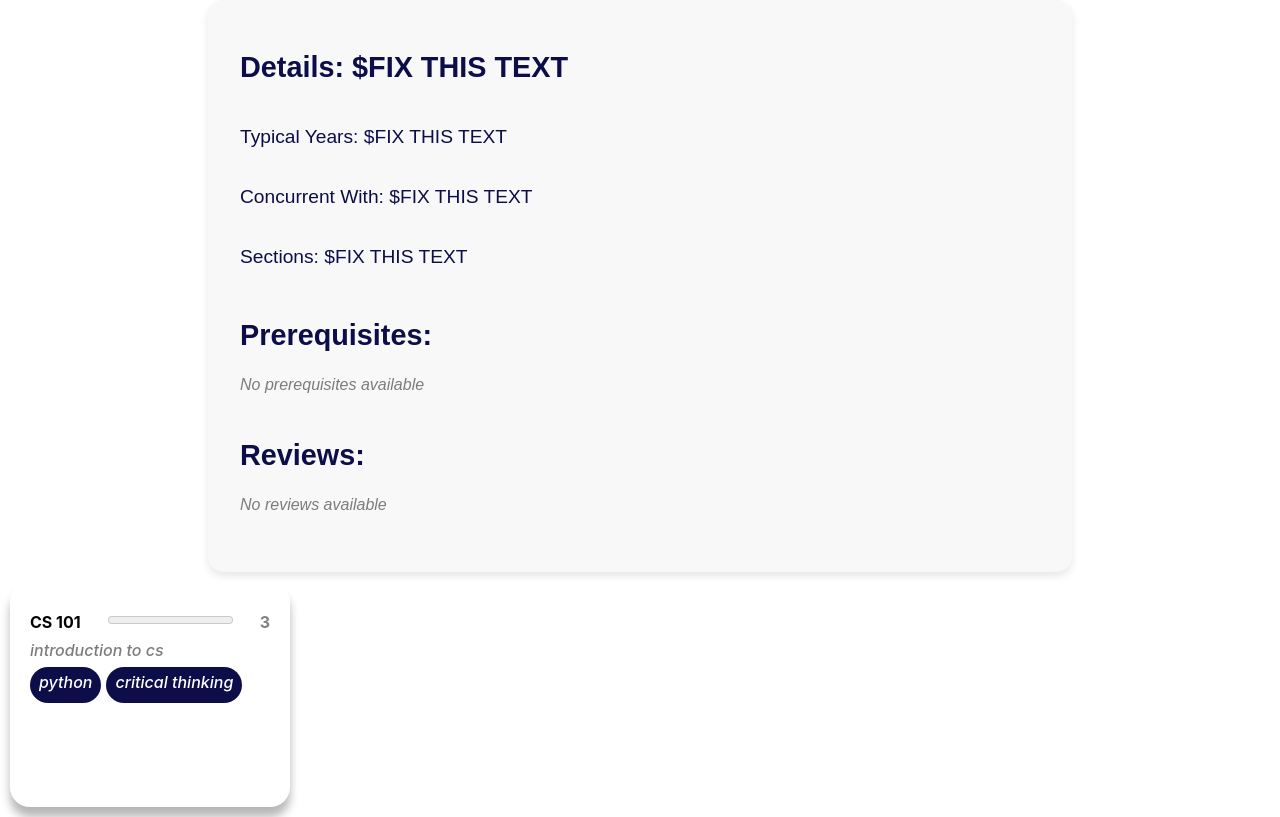
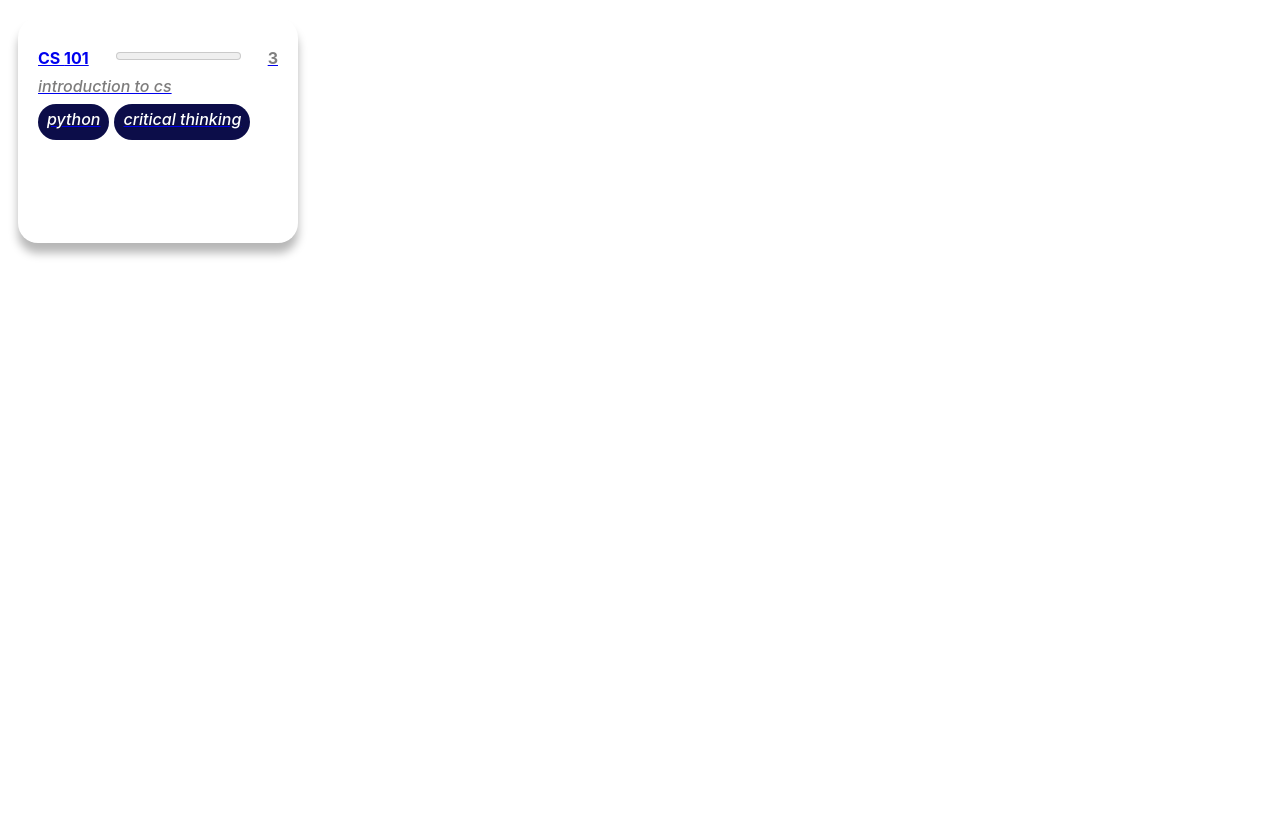
Before and after one commit to cheetodustflori/CourseBits, a React app in the folder course-planner/: page / in a window 1280 px wide. Built offline with nearby package versions, Linux system fonts and the light colour scheme; the HTML template or start-up script is replaced by a standard one.

Commit message:
allows to access based on id

```diff
--- a/course-planner/package.json
+++ b/course-planner/package.json
@@ -9,12 +9,11 @@
     "lint": "eslint .",
     "preview": "vite preview",
     "start": "vite"
-
   },
   "dependencies": {
     "react": "^18.3.1",
     "react-dom": "^18.3.1",
-    "react-router-dom": "^6.27.0"
+    "react-router-dom": "^6.28.0"
   },
   "devDependencies": {
     "@eslint/js": "^9.9.0",
--- a/course-planner/src/components/Course-Details/Details.jsx
+++ b/course-planner/src/components/Course-Details/Details.jsx
@@ -1,90 +1,60 @@
 // Component of the entire details section of the page
-import React from 'react';
-import styles from './Details.module.css'
+import React, { useEffect, useState } from 'react';
+import { useParams } from 'react-router-dom';
+import styles from './Details.module.css';
 
-// importing Prereqs and Reviews components
+// Importing Prereqs and Reviews components
 import { Reviews, Prereqs } from './SubComps';
 
-// making a template for the entire details section of the page
-export default function Details ({course}) {
-    let courseName = "$FIX THIS TEXT";
-    let courseYears = "$FIX THIS TEXT";
-    let courseConcurrent = "$FIX THIS TEXT";
-    let courseSections = "$FIX THIS TEXT";
-    let prereqsContent;
-    let reviewsContent;
+export default function Details() {
+    const { id } = useParams();
+    const [course, setCourse] = useState(null);
 
-    if (course) {
-        if (course.name) {
-        courseName = course.name;
-        }
-        if (course.years) {
-        courseYears = course.years;
-        }
-        if (course.concurrent) {
-        courseConcurrent = course.concurrent;
-        }
-        if (course.sections) {
-        courseSections = course.sections;
-        }
-    }
+    useEffect(() => {
+        // Fetch course data by ID. If you’re using a JSON file, filter it locally.
+        fetch('/path-to-your-json-file/courses.json')
+            .then(response => response.json())
+            .then(data => {
+                const courseData = data.find(course => course.id === parseInt(id));
+                setCourse(courseData);
+            })
+            .catch(error => console.error("Error fetching course data:", error));
+    }, [id]);
 
-    // pre-req section
-    if (course && course.prereqs && course.prereqs.length > 0) {
-        prereqsContent = course.prereqs.map((item, index) => (
-            <Prereqs key={index} preq={item} />
-        ));
-        } else {
-        prereqsContent = <p>No prerequisites available</p>;
-    }
-
-    // review section
-    if (course && course.reviews && course.reviews.length > 0) {
-        reviewsContent = course.reviews.map((review, index) => (
-          <Reviews key={index} rev={review} />
-        ));
-      } else {
-        reviewsContent = <p>No reviews available</p>;
-    }
+    if (!course) return <p>Loading...</p>;
 
     return (
         <div className={styles.detailsLayout}>
             {/* Details Section */}
-            {/*
-            Developer Notes:    - how can we test out individual components? merging them with other components?
-                                - pull information from json files into the areas necessary !!!!
-                                - typical years: generally when the course is taken (freshman, sophomore, junior, senior)
-                                - concurrent with: the courses that this specific course can be taken concurrent with
-                                - sections: does this course have lecture/lab/discussion
-                                ~JL
-             */}
-            <h1>Details: {courseName}</h1>
-            <h4>Typical Years: {courseYears}</h4>
-            <h4>Concurrent With: {courseConcurrent}</h4>
-            <h4>Sections: {courseSections}</h4>
+            <h1>Details: {course.name}</h1>
+            <h4>Typical Years: {course.years}</h4>
+            <h4>Concurrent With: {course.concurrent}</h4>
+            <h4>Sections: {course.sections}</h4>
             <br />
-
 
             {/* Prerequisites Section */}
             <h1> Prerequisites: </h1>
-            {/* Dev Note: not sure how to pull info for this; below is what was done with individual json files but that will be very inefficient ~JL */}
-            {/* <div className={styles.prereqsContainer}>
-                {prereqsInfo.map (item => (
-                    <Prereqs preq={item}></Prereqs>
-                ))}
-            </div> */}
-            <div className = {styles.prereqsContainer}>
-                {prereqsContent}
+            <div className={styles.prereqsContainer}>
+                {course.prereqs && course.prereqs.length > 0 ? (
+                    course.prereqs.map((item, index) => (
+                        <Prereqs key={index} preq={item} />
+                    ))
+                ) : (
+                    <p>No prerequisites available</p>
+                )}
             </div>
             <br />
 
-
             {/* Reviews Section */}
             <h1> Reviews: </h1>
-            {/* <h1> Reviews: </h1> */}
-            {/* Dev Note: not sure how to pull info for this ~JL */}
-            <div className = {styles.reviewsContainer}>
-                {reviewsContent}
+            <div className={styles.reviewsContainer}>
+                {course.reviews && course.reviews.length > 0 ? (
+                    course.reviews.map((review, index) => (
+                        <Reviews key={index} rev={review} />
+                    ))
+                ) : (
+                    <p>No reviews available</p>
+                )}
             </div>
             <br />
         </div>
--- a/course-planner/src/components/Course-Details/SubComps.jsx
+++ b/course-planner/src/components/Course-Details/SubComps.jsx
@@ -1,54 +1,40 @@
 // Sub-components for sections of the details page
 // Includes: prerequisites and reviews
 
-import styles from './Details.module.css'
+import styles from './Details.module.css';
 
-// component template for the prerequisites buttons of the course
-export function Prereqs ({preq}) {
+// Component template for the prerequisites buttons of the course
+export function Prereqs({ preq }) {
     return (
         <div className={styles.prereqsLayout}>
-            {/*
-            Developer Notes:    - pull prerequisites from json files maybe? or manually add ~JL
-             */}
-            <h2>#FIX THIS COURSE NUMBER</h2>
-            <h4>#FIX THIS COURSE NAME</h4>
-            <p style="font-style: italic;">#FIX THIS COURSE HOURS</p>
+            <h2>{preq.courseNumber}</h2>
+            <h4>{preq.courseName}</h4>
+            <p style={{ fontStyle: "italic" }}>{preq.courseHours}</p>
         </div>
     );
 }
 
-
-
-
-
-// component template for the reviews of the course
-export function Reviews ({rev}) {
+// Component template for the reviews of the course
+export function Reviews({ rev }) {
     return (
         <div className={styles.reviewsLayout}>
-            {/*
-            Developer Notes:    - pull reviews from json file
-                                - possibly its own json file for each course?
-                                - contains: student name; difficulty of course; interest in course; workload of course; usefulness of course for future
-                                ~JL
-             */}
-            <h2 style="text-decoration: underline;">{rev.studentName}</h2>
+            <h2 style={{ textDecoration: "underline" }}>{rev.studentName}</h2>
 
             <h4>Difficulty</h4>
-            <p style="font-style: italic;">#FIX THIS RATING /5</p>
-            <br></br>
+            <p style={{ fontStyle: "italic" }}>{rev.difficulty} /5</p>
+            <br />
 
             <h4>Interest</h4>
-            <p style="font-style: italic;">#FIX THIS RATING /5</p>
-            <br></br>
+            <p style={{ fontStyle: "italic" }}>{rev.interest} /5</p>
+            <br />
 
             <h4>Workload</h4>
-            <p style="font-style: italic;">#FIX THIS RATING /5</p>
-            <br></br>
+            <p style={{ fontStyle: "italic" }}>{rev.workload} /5</p>
+            <br />
 
             <h4>Useful</h4>
-            <p style="font-style: italic;">#FIX THIS RATING /5</p>
-            <br></br>
-
+            <p style={{ fontStyle: "italic" }}>{rev.usefulness} /5</p>
+            <br />
         </div>
     );
 }
--- a/course-planner/src/components/Course-Tile/CourseTile.jsx
+++ b/course-planner/src/components/Course-Tile/CourseTile.jsx
@@ -1,13 +1,13 @@
-import styles from './CourseTile.module.css'
-import courseInfo from '../../assets/courses.json'
+import { Link } from 'react-router-dom';
+import styles from './CourseTile.module.css';
+import courseInfo from '../../assets/courses.json';
 
-
-function Tag()  {
+function Tag() {
     const topicList = courseInfo[0].topics;
-    return(
+    return (
         <div className={styles.tag}>
-            {topicList.map ((item, index) => (
-                <div tag={index}>
+            {topicList.map((item, index) => (
+                <div key={index}>
                     <p className={styles.tag}>{item}</p>
                 </div>
             ))}
@@ -15,19 +15,16 @@ function Tag()  {
     );
 }
 
-
-export default function CourseTile({courseTile}) {
-    return(
-        <>
-            <div className={styles.layout}>
+export default function CourseTile({ courseTile }) {
+    return (
+        <Link to={`/course/${courseTile.id}`} className={styles.layout}>
             <div className={styles.top}>
                 <span>CS {courseTile.id}</span>
                 <meter></meter>
                 <span className={styles.credithours}>{courseTile.credit_hours}</span>
             </div>
             <p>{courseTile.name}</p>
-                <Tag/>
-            </div>
-        </>
+            <Tag />
+        </Link>
     );
 }
--- a/course-planner/src/main.jsx
+++ b/course-planner/src/main.jsx
@@ -1,17 +1,18 @@
-import { StrictMode } from 'react';
-import { createRoot } from 'react-dom/client';
-import Header from './components/Header/Header.jsx';
-import './components/Header/styles.css';
-import CourseList from './components/Course-Tile/CourseList.jsx';
-import CourseTile from './components/Course-Tile/CourseTile.jsx';
-import Details from './components/Course-Details/Details.jsx';
+import React from 'react';
+import ReactDOM from 'react-dom';
+import { BrowserRouter, Routes, Route } from 'react-router-dom';
+import CourseList from './components/Course-Tile/CourseList';
+import Details from './components/Course-Details/Details';
 
-// NOTE CHANGE PATH FOR DETAILS PAGE LATER TO /details and
-// HEADER PAGE BACK TO / after incorporating navigation
-// RN this just easiest way to see code
-createRoot(document.getElementById('root')).render(
-  <StrictMode>
-    <Details />
-    <CourseList />
-  </StrictMode>
-);
+function App() {
+    return (
+        <BrowserRouter>
+            <Routes>
+                <Route path="/" element={<CourseList />} />
+                <Route path="/course/:id" element={<Details />} />
+            </Routes>
+        </BrowserRouter>
+    );
+}
+
+ReactDOM.render(<App />, document.getElementById('root'));
```
Also changed, not shown: 1 other file (tests, documents, lock files or other folders). Lines whose indentation alone changed are shown as unchanged.
